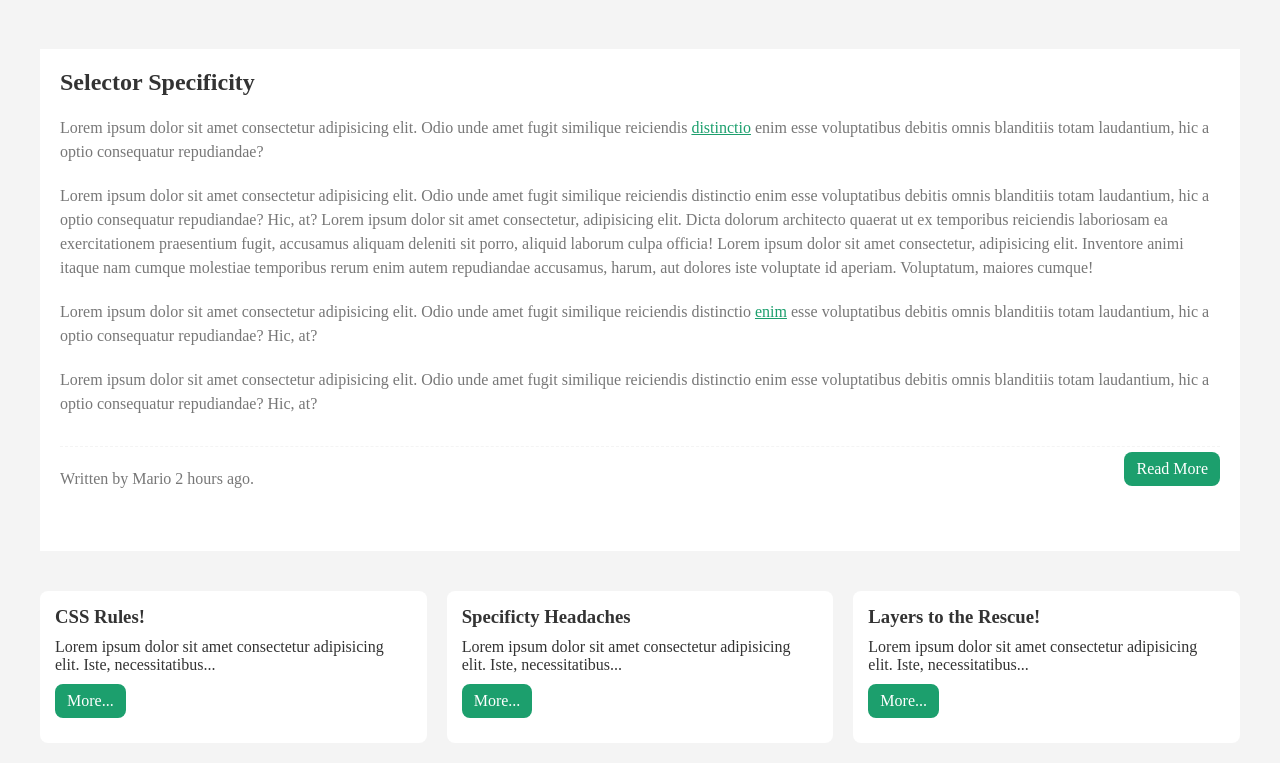
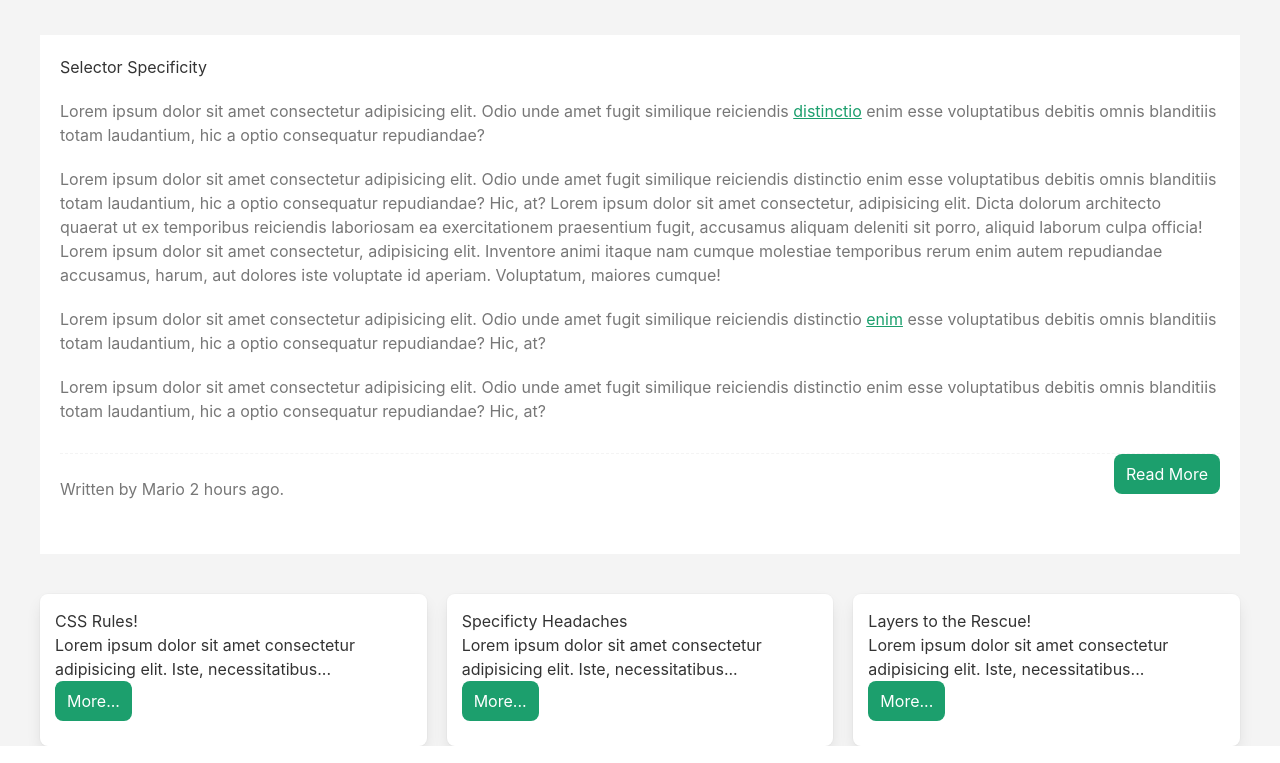
Before and after one commit to markpackham/CSSCascadeLayers, a plain HTML site: page index.html in a window 1280 px wide. Shown: the part 76-839 px from the top of the page. Drawn offline with nearby package versions, Linux system fonts and the light colour scheme.

Commit message:
demo use of external library bulma

```diff
--- a/styles/main.css
+++ b/styles/main.css
@@ -1,5 +1,6 @@
 /* Layer order - takes priority over how we arrange them below */
-@layer reset, theme, layout, content, components, utility;
+/* Use bulma external library - tricky to figure out it's priority given the variety of classes it has */
+@layer reset, theme, bulma, layout, content, components, utility;
 
 @import "reset.css" layer(reset);
 @import "theme.css" layer(theme);
@@ -8,3 +9,4 @@
 @import "components.css" layer(components);
 /* utility but file name different */
 @import "utils.css" layer(utility);
+@import "https://cdn.jsdelivr.net/npm/bulma@0.9.4/css/bulma.min.css" layer(bulma);
```
